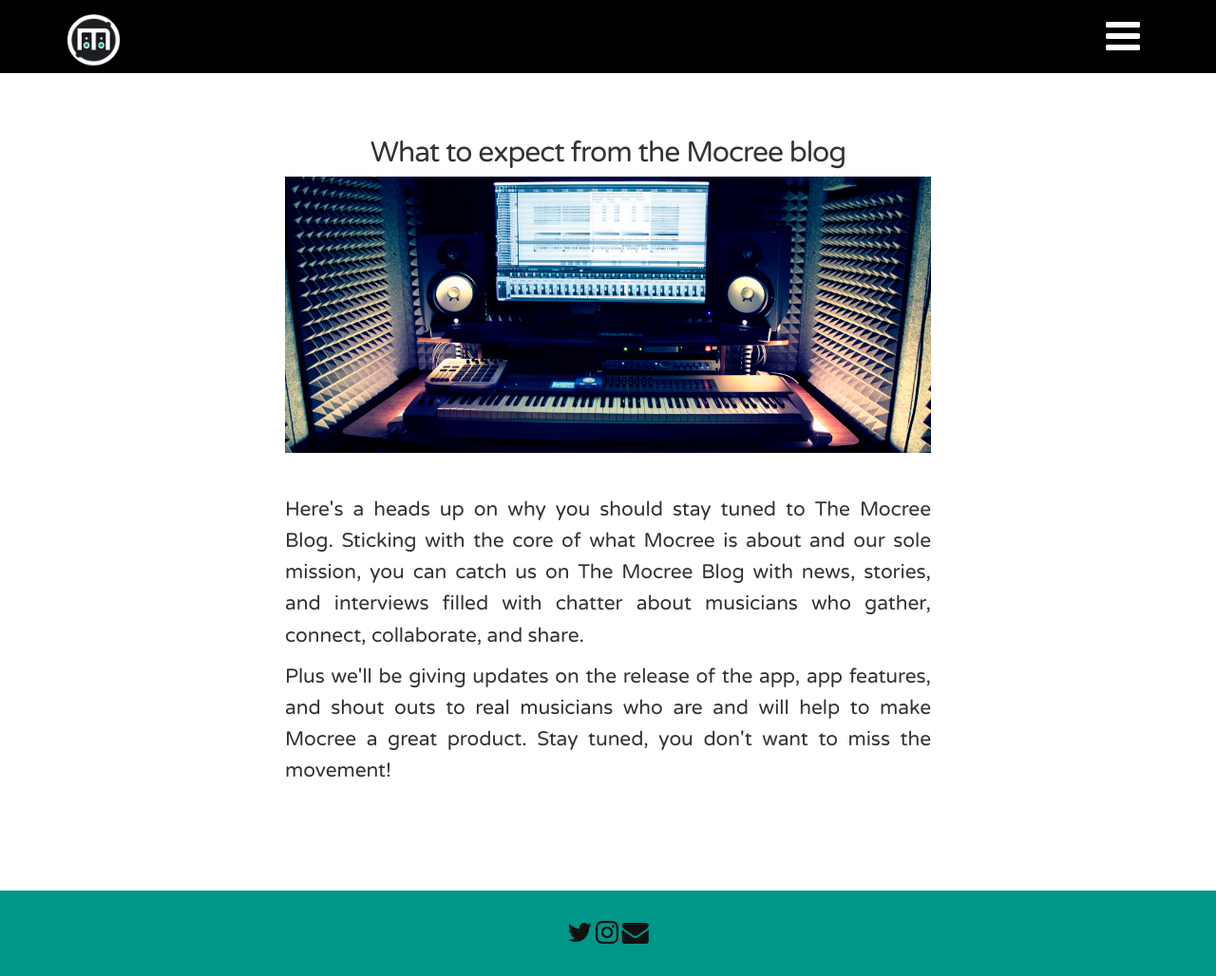
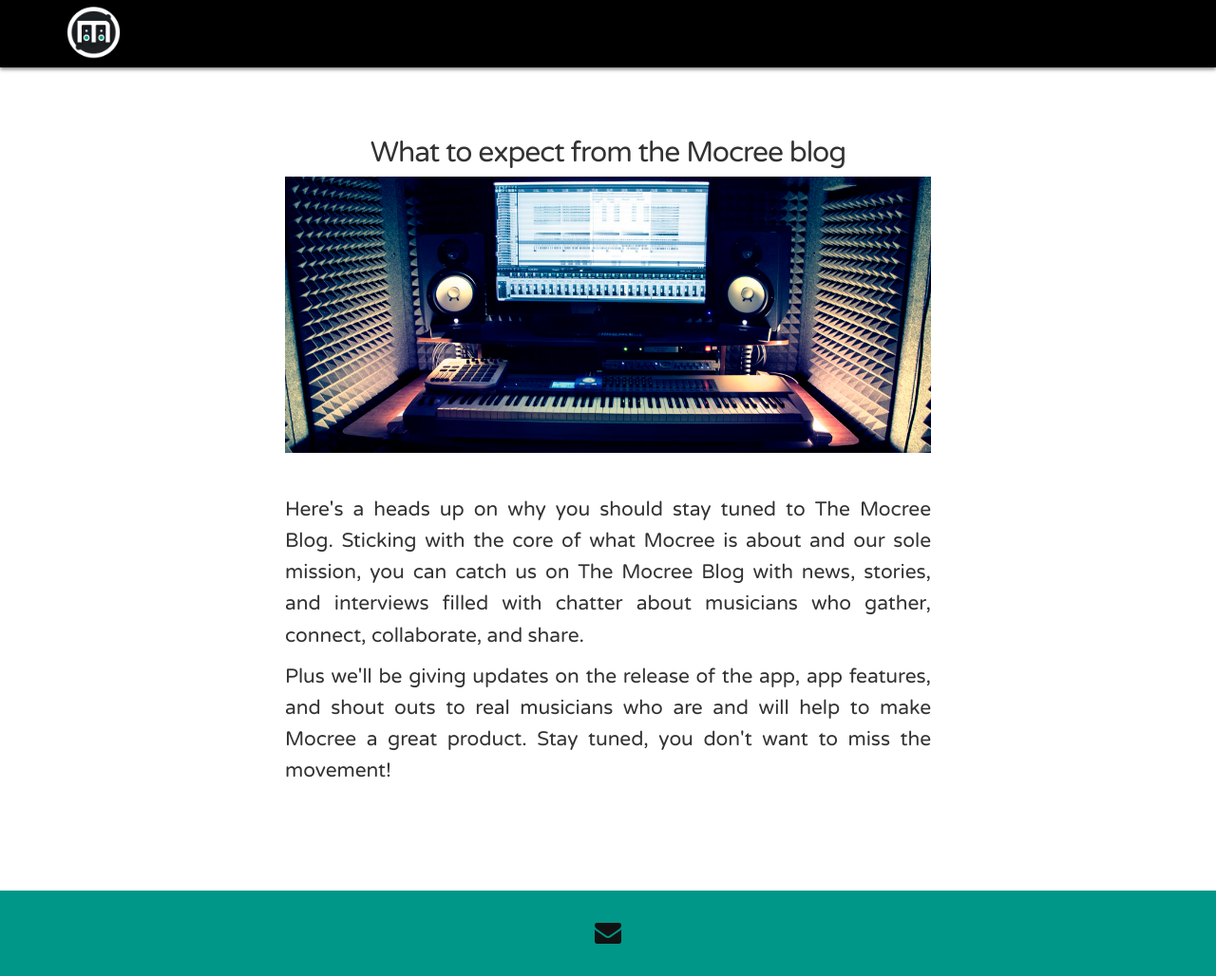
Before and after one commit to mocree/mocree.github.io, a Jekyll site: the page built from _posts/2015-12-21-what-to-expect.md, in a window 1280 px wide and 1028 px high. Shown: the whole window at 95% size. Built offline with Jekyll 4.4.1, drawn with Linux system fonts in a browser that asks for light colours; nearby versions of some CDN libraries; comment, search, counter and statistics services are not loaded.

```diff
--- a/_includes/footer.html
+++ b/_includes/footer.html
@@ -1,8 +1,8 @@
 <footer class="site-footer">
   <div class="wrapper">
-    <div class="text-center social-icons">
-      <a href="https://twitter.com/{{ site.twitter_username }}" target="_blank"><i class="fa fa-2x fa-twitter"></i></a>
-      <a href="https://www.instagram.com/{{ site.instagram_username }}/" target="_blank"><i class="fa fa-2x fa-instagram"></i></a>
+    <div class="text-center social-icons fadeIn fadeIn-2s">
+      <!-- <a href="https://twitter.com/{{ site.twitter_username }}" target="_blank"><i class="fa fa-2x fa-twitter"></i></a>
+      <a href="https://www.instagram.com/{{ site.instagram_username }}/" target="_blank"><i class="fa fa-2x fa-instagram"></i></a>-->
       <a href="mailto:steven@mocree.com?Subject=Hello" target="_top"><i class="fa fa-2x fa-envelope"></i></a>
     </div>
   </div>
--- a/_includes/navigation.html
+++ b/_includes/navigation.html
@@ -1,9 +1,9 @@
 <!-- Navigation -->
-<nav class="navbar navbar-default navbar-fixed-top">
+<nav class="navbar navbar-default navbar-fixed-top nav-boxshadow">
     <div class="container">
         <!-- Brand and toggle get grouped for better mobile display -->
         <div class="navbar-header page-scroll">
-            <button type="button" class="navbar-toggle" aria-expanded="false" data-toggle="collapse" data-target="#collapse-menu">
+            <button type="button" class="navbar-toggle hidden" aria-expanded="false" data-toggle="collapse" data-target="#collapse-menu">
                 <i class="fa fa-3x fa-bars nav-icon"></i>
             </button>
 
@@ -13,7 +13,7 @@
         </div>
 
         <!-- Collect the nav links, forms, and other content for toggling -->
-        <div class="collapse navbar-collapse" id="collapse-menu">
+        <div class="collapse navbar-collapse hidden" id="collapse-menu">
 
             <ul class="nav nav-stacked navbar-nav navbar-right text-uppercase">
                 <li>
--- a/_sass/_custom.scss
+++ b/_sass/_custom.scss
@@ -1,6 +1,12 @@
 $font-family-brand: 'Orbitron', sans-serif;
 $font-family-content: Georgia,Cambria,"Times New Roman",Times,serif;
+//Navigation
 
+.nav-boxshadow{
+  -webkit-box-shadow: 0 2px 4px 0px rgba(0,0,0,0.5);
+        -moz-box-shadow: 0 2px 4px 0px rgba(0,0,0,0.5);
+             box-shadow: 0 2px 4px 0px rgba(0,0,0,0.5);
+}
 //************* Home Page ***************
 
   //Image section used on launch home page
--- a/_sass/_override.scss
+++ b/_sass/_override.scss
@@ -18,6 +18,11 @@ button.navbar-toggle{
   height: 60px !important;
 }
 
+//Navbar brand
+.navbar-brand{
+  margin-bottom: 20px;
+  padding: 7px 15px;
+}
 // Navbar links
 $navbar-default-link-color:                #fff;
 $navbar-default-link-hover-color:          #fff;
```
Also changed, not shown: _layouts/default.html (+5 -4 lines), Gemfile.lock (added), assets/coding-in-progress.png (added).
